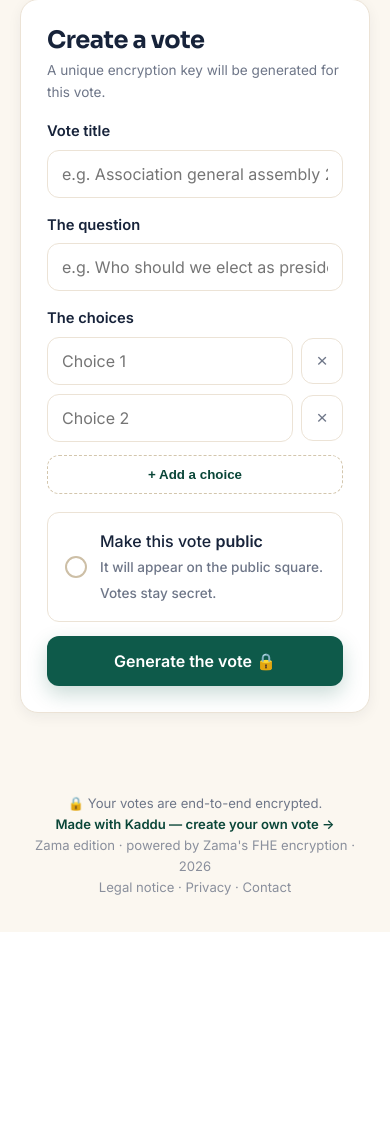
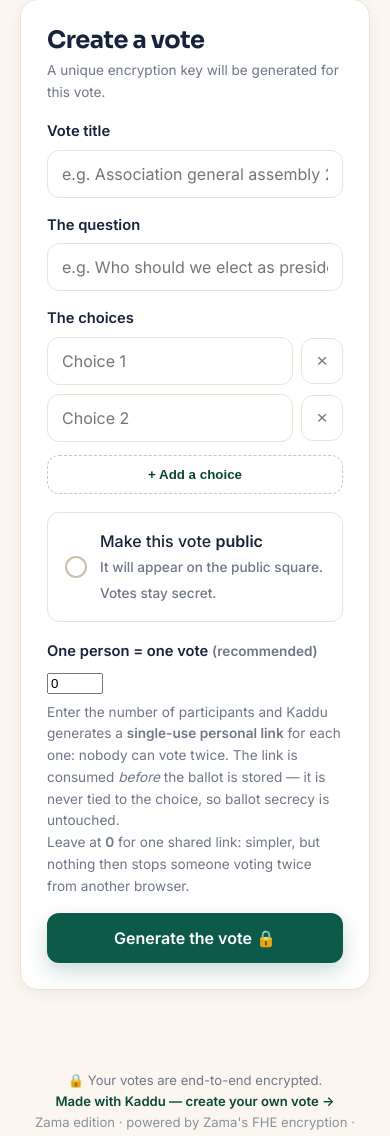
Before and after one commit to elhadjipapealaminesarr-creator/kaddu-zama, a Flask app: page /creer in a window 390 px wide. Shown: the part 203-1339 px from the top of the page. Before the commit the page ends 1135 px from the top, so only its background shows below. Run offline with Flask 3, Linux system fonts and the light colour scheme; data that the repository does not hold is empty; some libraries are stand-ins or nearby versions.

Commit message:
Une personne = une voix, limitation de debit, jeton admin hors URL
Anti-double-vote. Le mode "lien personnel a usage unique" existait deja et est
correctement concu : le jeton est consomme AVANT l'enregistrement du bulletin et
n'est jamais stocke avec lui, donc "une personne = une voix" et le secret du
vote tiennent ensemble. Il n'etait accessible qu'apres coup, depuis la page
d'administration. Il devient un champ du formulaire de creation : indiquer le
nombre de participants suffit a generer les liens. La page de vote par lien
partage dit desormais franchement ce que ce mode garantit et ce qu'il ne
garantit pas, au lieu de laisser croire a une protection que le cookie
n'apportait pas.

Limitation de debit. Volontairement PAS appliquee au vote : une assemblee vote
souvent depuis un meme wifi et beaucoup d'abonnes mobiles partagent une IP ;
limiter par IP bloquerait de vrais votants, alors que le bourrage est deja borne
par la capacite du scrutin et par les liens a usage unique. Sont limitees les
actions sans usage legitime a haut volume : connexion (force brute), inscription
et creation de contenu. Fenetre glissante en memoire, valable parce que le
Dockerfile fixe --workers 1.

Jeton administrateur. Il finissait dans l'historique du navigateur et dans les
en-tetes Referer. Il est desormais memorise en session a la premiere visite,
puis l'URL est nettoyee par redirection. Les liens deja partages continuent de
fonctionner.

Coherence : bytes() applique aux blobs PostgreSQL de la mise en commun, du
comparateur et du coffre d'alertes, comme ailleurs.

Co-Authored-By: Claude Opus 5 <noreply@anthropic.com>
Claude-Session: https://claude.ai/code/session_01KxjerEh4zHj2F5nBDimaJ3

```diff
--- a/app.py
+++ b/app.py
@@ -61,6 +61,61 @@ app.config.update(
 # ---------------------------------------------------------------------------
 CSRF_FIELD = "_csrf"
 
+# ---------------------------------------------------------------------------
+# LIMITATION DE DEBIT.
+#
+# Volontairement PAS appliquee au vote : une assemblee d'association vote
+# souvent depuis un meme wifi, et au Senegal beaucoup d'abonnes mobiles
+# partagent une IP. Limiter les votes par IP bloquerait de vrais votants.
+# Le bourrage automatise est deja borne par la capacite du scrutin
+# (KADDU_CAPACITY) et par les liens membres a usage unique.
+#
+# Ce qui est limite, c'est ce qui n'a aucun usage legitime a haut volume :
+# connexion (force brute), inscription (comptes jetables) et creation de
+# contenu (spam).
+#
+# Fenetre glissante en memoire : le Dockerfile fixe --workers 1, donc un seul
+# processus voit tout le trafic. Avec plusieurs workers il faudrait Redis.
+# ---------------------------------------------------------------------------
+_DEBIT = {}   # (ip, categorie) -> [horodatages]
+
+_DEBIT_REGLES = {
+    "auth":    (10, 600),    # 10 tentatives par 10 min
+    "creer":   (20, 600),    # 20 creations par 10 min
+    "publier": (30, 600),    # 30 publications/commentaires par 10 min
+}
+
+_DEBIT_ROUTES = {
+    "connexion": "auth", "inscription": "auth",
+    "creer": "creer", "tontines": "creer", "offres": "creer",
+    "commun": "creer", "comparer": "creer", "alertes": "creer",
+    "publier": "publier", "commenter": "publier",
+    "commenter_post": "publier", "idees": "publier",
+}
+
+
+def _ip_client():
+    """IP reelle derriere le proxy de Render (X-Forwarded-For)."""
+    xff = request.headers.get("X-Forwarded-For", "")
+    return (xff.split(",")[0].strip() if xff else request.remote_addr) or "?"
+
+
+def _debit_depasse(categorie):
+    plafond, fenetre = _DEBIT_REGLES[categorie]
+    cle = (_ip_client(), categorie)
+    maintenant = time.time()
+    passages = [t for t in _DEBIT.get(cle, []) if maintenant - t < fenetre]
+    if len(passages) >= plafond:
+        _DEBIT[cle] = passages
+        return True
+    passages.append(maintenant)
+    _DEBIT[cle] = passages
+    if len(_DEBIT) > 5000:          # borne memoire : purge des entrees expirees
+        for k in [k for k, v in _DEBIT.items() if not v or maintenant - v[-1] > 3600]:
+            _DEBIT.pop(k, None)
+    return False
+
+
 
 def csrf_token():
     """Jeton de la session courante, créé à la première utilisation."""
@@ -83,6 +138,13 @@ def _csrf_protect():
     route POST, présente ou future — rien à penser en ajoutant une vue."""
     if request.method not in ("POST", "PUT", "PATCH", "DELETE"):
         return None
+    categorie = _DEBIT_ROUTES.get(request.endpoint or "")
+    if categorie and _debit_depasse(categorie):
+        app.logger.warning("Debit depasse (%s) sur %s", categorie, request.path)
+        return render_template(
+            "erreur.html", code=429,
+            msg=t_srv("err.debit", "Trop de tentatives depuis cette connexion. "
+                      "Patiente quelques minutes avant de reessayer.")), 429
     sent = (request.form.get(CSRF_FIELD)
             or request.headers.get("X-CSRF-Token")
             or "")
@@ -992,6 +1054,18 @@ TRANSLATIONS = {
         # Erreurs
         "err.csrf": "Session expired or unauthenticated request. Go back to the "
                     "previous page, reload it, and submit the form again.",
+        "err.debit": "Too many attempts from this connection. Wait a few minutes "
+                     "before trying again.",
+        "creer.membres": "One person = one vote <span class=\"muted small\">(recommended)</span>",
+        "creer.membres.ph": "Number of participants",
+        "creer.membres.note": "Enter the number of participants and Kaddu generates a "
+            "<b>single-use personal link</b> for each one: nobody can vote twice. The link is "
+            "consumed <i>before</i> the ballot is stored \u2014 it is never tied to the choice, "
+            "so ballot secrecy is untouched.<br>Leave at <b>0</b> for one shared link: simpler, "
+            "but nothing then stops someone voting twice from another browser.",
+        "voter.lien_ouvert": "This poll uses a <b>shared link</b>: your choice is encrypted and "
+            "nobody can read it, but nothing technically guarantees one vote per person. For a "
+            "binding vote, the organizer can generate a <b>personal link per participant</b>.",
     }
 }
 
@@ -1792,8 +1866,26 @@ def creer():
                          'created_at, closed, "public", owner_user_id) VALUES (?,?,?,?,?,?,0,?,?)',
                          (poll_id, admin_token, title, question, json.dumps(options),
                           int(time.time()), pub, owner))
+            # Liens membres demandes des la creation : c'est le SEUL mode qui
+            # garantit reellement "une personne = une voix". Le jeton est
+            # consomme avant l'enregistrement du bulletin et n'est jamais stocke
+            # avec lui : le secret du vote reste entier.
+            try:
+                n_membres = int(request.form.get("n_membres") or "0")
+            except ValueError:
+                n_membres = 0
+            n_membres = max(0, min(n_membres, fhe.capacity()))
+            if n_membres:
+                conn.executemany(
+                    "INSERT INTO tokens (poll_id, token, used) VALUES (?,?,0)",
+                    [(poll_id, secrets.token_urlsafe(6)) for _ in range(n_membres)])
+        if n_membres:
+            session["adm_" + poll_id] = admin_token
+            session.permanent = True
+            return redirect(url_for("admin", poll_id=poll_id))
         return redirect(url_for("partage", poll_id=poll_id, t=admin_token))
-    return render_template("creer.html", title="", question="", options=["", ""])
+    return render_template("creer.html", title="", question="", options=["", ""],
+                           capacity=fhe.capacity())
 
 
 @app.route("/partage/<poll_id>")
@@ -1936,13 +2028,27 @@ def resultat(poll_id):
                            cert_hash=cert_hash, base=base_url())
 
 
+def _admin_autorise(poll, poll_id):
+    """Jeton fourni dans l'URL, ou memorise en session lors d'une visite precedente."""
+    fourni = request.values.get("t", "") or session.get("adm_" + poll_id, "")
+    return bool(poll["admin_token"]) and secrets.compare_digest(
+        str(fourni), str(poll["admin_token"]))
+
+
 @app.route("/admin/<poll_id>")
 def admin(poll_id):
     poll = get_poll(poll_id)
     if not poll:
         abort(404)
-    if request.args.get("t", "") != poll["admin_token"]:
+    if not _admin_autorise(poll, poll_id):
         abort(403)
+    # Le jeton passe dans l'URL finit dans l'historique du navigateur, dans les
+    # en-tetes Referer et sur l'epaule du voisin. On le memorise en session puis
+    # on renvoie vers une URL propre. Les anciens liens continuent de marcher.
+    if request.args.get("t"):
+        session["adm_" + poll_id] = poll["admin_token"]
+        session.permanent = True
+        return redirect(url_for("admin", poll_id=poll_id))
     options = json.loads(poll["options"])
     vote_url = f"{base_url()}{url_for('voter', poll_id=poll_id)}"
     with closing(db()) as conn:
@@ -1959,7 +2065,7 @@ def clore(poll_id):
     poll = get_poll(poll_id)
     if not poll:
         abort(404)
-    if request.form.get("t", "") != poll["admin_token"]:
+    if not _admin_autorise(poll, poll_id):
         abort(403)
     # Clôture IRRÉVERSIBLE : un scrutin déjà clos ne doit jamais être redépouillé,
     # sinon le résultat publié (et son empreinte de certificat) peut être écrasé.
@@ -1985,7 +2091,7 @@ def gen_tokens(poll_id):
     poll = get_poll(poll_id)
     if not poll:
         abort(404)
-    if request.form.get("t", "") != poll["admin_token"]:
+    if not _admin_autorise(poll, poll_id):
         abort(403)
     try:
         n = int(request.form.get("n", "0"))
@@ -3277,7 +3383,7 @@ def commun_cloturer(pid):
         return redirect(url_for("commun_voir", pid=pid))
     with closing(db()) as conn, conn:
         rows = conn.execute("SELECT blob FROM pool_items WHERE pool_id=? ORDER BY slot", (pid,)).fetchall()
-        blobs = [r["blob"] for r in rows]
+        blobs = [bytes(r["blob"]) for r in rows]
         total = fhe.pool_sum(blobs) if blobs else 0   # somme calculée sur les chiffrés
         conn.execute("UPDATE pools SET closed=1, total=?, n_contrib=? WHERE id=?",
                      (total, len(blobs), pid))
@@ -3446,7 +3552,7 @@ def comparer_cloturer(cid):
         for j in range(c["n_levels"]):
             rows = conn.execute("SELECT blob FROM compare_items WHERE compare_id=? AND level=?",
                                (cid, j)).fetchall()
-            blobs = [r["blob"] for r in rows]
+            blobs = [bytes(r["blob"]) for r in rows]
             histo.append(fhe.tally(blobs) if blobs else 0)   # décompte par tranche sur les chiffrés
         conn.execute("UPDATE compares SET closed=1, results=? WHERE id=?",
                      (json.dumps(histo), cid))
@@ -3612,7 +3718,7 @@ def alerte_evaluer(rid):
         for tg in targets:
             rows = conn.execute("SELECT blob FROM register_alerts WHERE register_id=? AND target_pos=?",
                                (rid, tg["position"])).fetchall()
-            blobs = [row["blob"] for row in rows]
+            blobs = [bytes(row["blob"]) for row in rows]
             # révélation à seuil : renvoie le compte SI >= seuil, sinon 0
             counts.append(fhe.alert_reveal(r["threshold"], blobs) if blobs else 0)
         conn.execute("UPDATE registers SET closed=1, results=? WHERE id=?", (json.dumps(counts), rid))
--- a/templates/creer.html
+++ b/templates/creer.html
@@ -34,6 +34,16 @@
         </span></span>
     </label>
 
+    <label class="fld" style="margin-top:18px" for="n_membres">{{ tr('creer.membres', 'Une personne = une voix <span class="muted small">(recommandé)</span>') }}</label>
+    <input type="number" id="n_membres" name="n_membres" min="0" max="{{ capacity }}" value="0"
+           placeholder="{{ tr('creer.membres.ph', 'Nombre de participants') }}">
+    <p class="muted small" style="margin-top:6px">{{ tr('creer.membres.note',
+      "Indique le nombre de participants et Kaddu génère un <b>lien personnel à usage unique</b> pour chacun : "
+      "chaque personne ne peut voter qu'une fois. Le lien est consommé <i>avant</i> l'enregistrement du bulletin — "
+      "il n'est jamais associé au choix, le secret reste entier.<br>"
+      "Laisse à <b>0</b> pour un lien unique partagé à tous : plus simple, mais rien n'empêche alors "
+      "quelqu'un de voter deux fois depuis un autre navigateur.") }}</p>
+
     <div style="margin-top:14px"></div>
     <button type="submit" class="btn btn-primary">{{ tr('creer.generate', 'Générer le vote') }} &#128274;</button>
   </form>
```
Also changed, not shown: templates/voter.html (+8 -0 lines).
